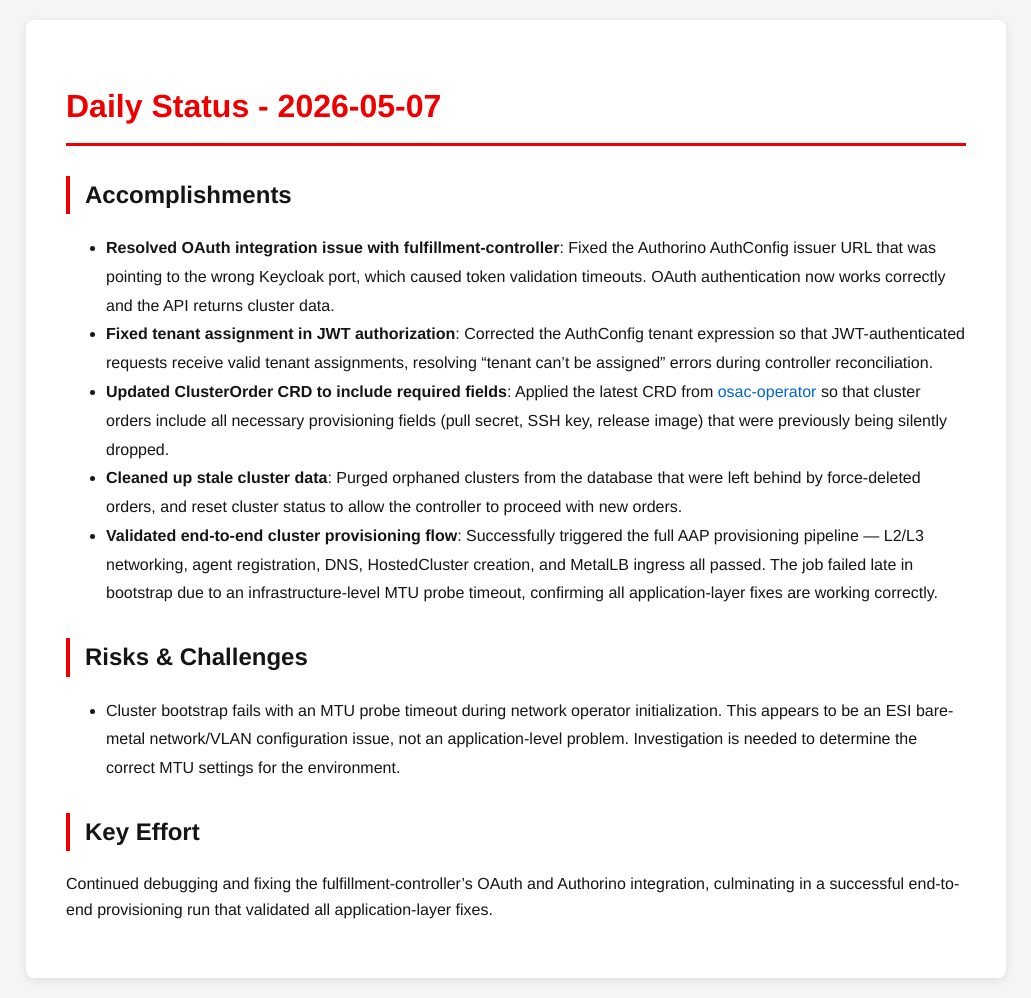
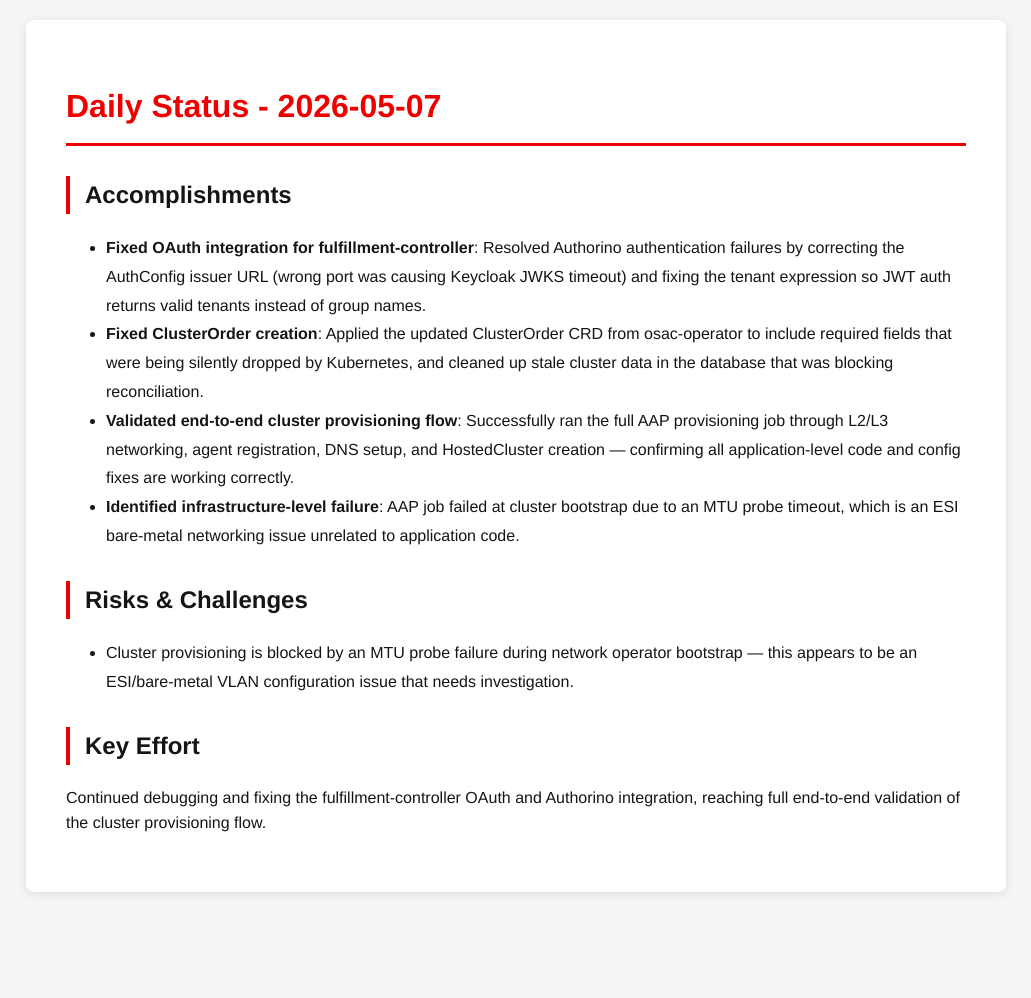
Before and after one commit to tzvatot/daily-status, a Jekyll site: the page built from 2026-05-07.md, in a window 1280 px wide. Shown: the whole page, without its empty margins (124-1155 px from the left). Built offline with Jekyll 4.4.1, drawn with Linux system fonts in a browser that asks for light colours; after the commit the page ends 912 px from its top, so only the background shows below that.

Commit message:
Daily status update - 2026-05-07

```diff
--- a/2026-05-07.md
+++ b/2026-05-07.md
@@ -7,14 +7,13 @@
 # Daily Status - 2026-05-07
 
 ## Accomplishments
-- **Resolved OAuth integration issue with fulfillment-controller**: Fixed the Authorino AuthConfig issuer URL that was pointing to the wrong Keycloak port, which caused token validation timeouts. OAuth authentication now works correctly and the API returns cluster data.
-- **Fixed tenant assignment in JWT authorization**: Corrected the AuthConfig tenant expression so that JWT-authenticated requests receive valid tenant assignments, resolving "tenant can't be assigned" errors during controller reconciliation.
-- **Updated ClusterOrder CRD to include required fields**: Applied the latest CRD from [osac-operator](https://github.com/osac-project/osac-operator) so that cluster orders include all necessary provisioning fields (pull secret, SSH key, release image) that were previously being silently dropped.
-- **Cleaned up stale cluster data**: Purged orphaned clusters from the database that were left behind by force-deleted orders, and reset cluster status to allow the controller to proceed with new orders.
-- **Validated end-to-end cluster provisioning flow**: Successfully triggered the full AAP provisioning pipeline — L2/L3 networking, agent registration, DNS, HostedCluster creation, and MetalLB ingress all passed. The job failed late in bootstrap due to an infrastructure-level MTU probe timeout, confirming all application-layer fixes are working correctly.
+- **Fixed OAuth integration for fulfillment-controller**: Resolved Authorino authentication failures by correcting the AuthConfig issuer URL (wrong port was causing Keycloak JWKS timeout) and fixing the tenant expression so JWT auth returns valid tenants instead of group names.
+- **Fixed ClusterOrder creation**: Applied the updated ClusterOrder CRD from osac-operator to include required fields that were being silently dropped by Kubernetes, and cleaned up stale cluster data in the database that was blocking reconciliation.
+- **Validated end-to-end cluster provisioning flow**: Successfully ran the full AAP provisioning job through L2/L3 networking, agent registration, DNS setup, and HostedCluster creation — confirming all application-level code and config fixes are working correctly.
+- **Identified infrastructure-level failure**: AAP job failed at cluster bootstrap due to an MTU probe timeout, which is an ESI bare-metal networking issue unrelated to application code.
 
 ## Risks & Challenges
-- Cluster bootstrap fails with an MTU probe timeout during network operator initialization. This appears to be an ESI bare-metal network/VLAN configuration issue, not an application-level problem. Investigation is needed to determine the correct MTU settings for the environment.
+- Cluster provisioning is blocked by an MTU probe failure during network operator bootstrap — this appears to be an ESI/bare-metal VLAN configuration issue that needs investigation.
 
 ## Key Effort
-Continued debugging and fixing the fulfillment-controller's OAuth and Authorino integration, culminating in a successful end-to-end provisioning run that validated all application-layer fixes.
+Continued debugging and fixing the fulfillment-controller OAuth and Authorino integration, reaching full end-to-end validation of the cluster provisioning flow.
```
